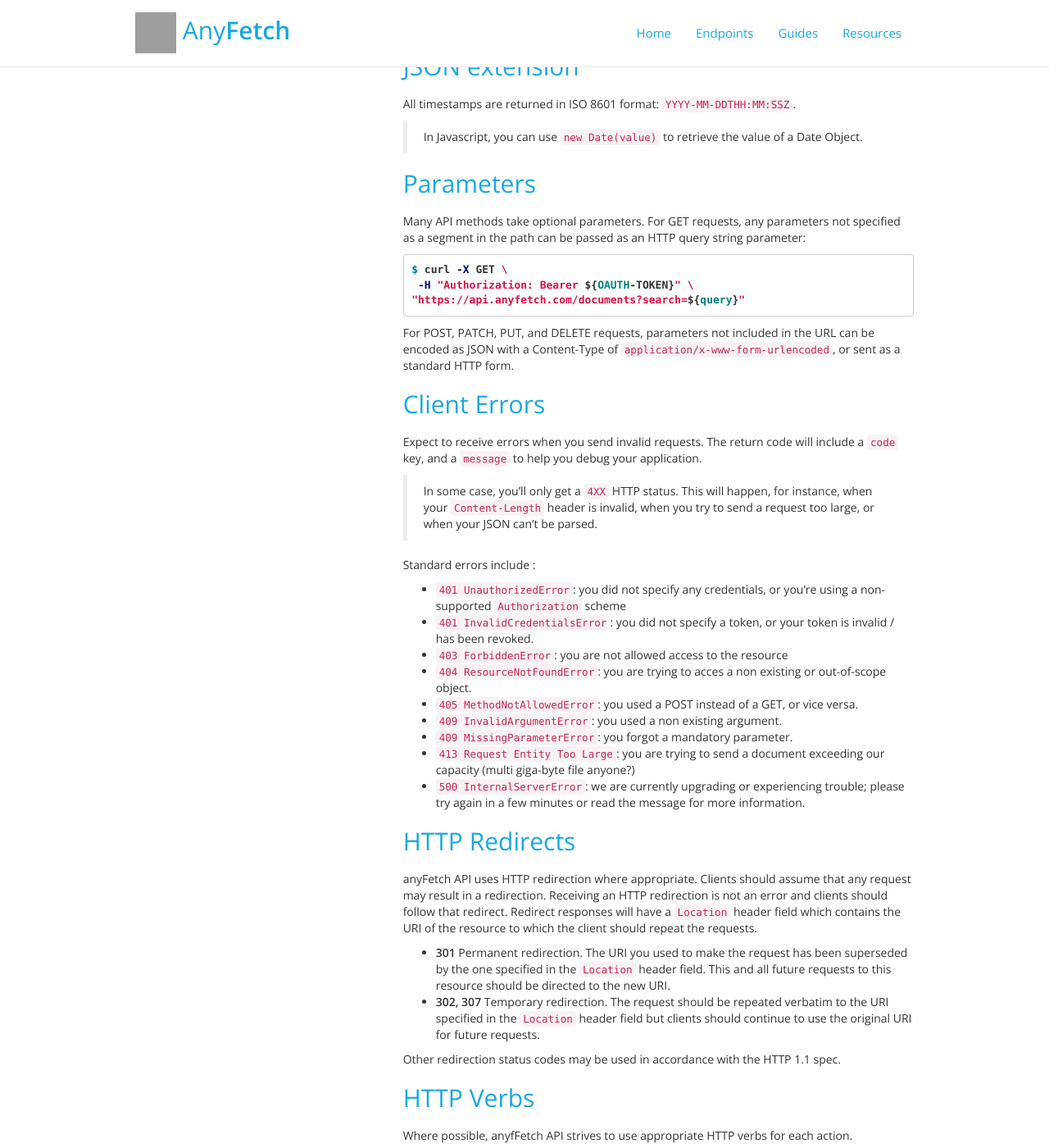
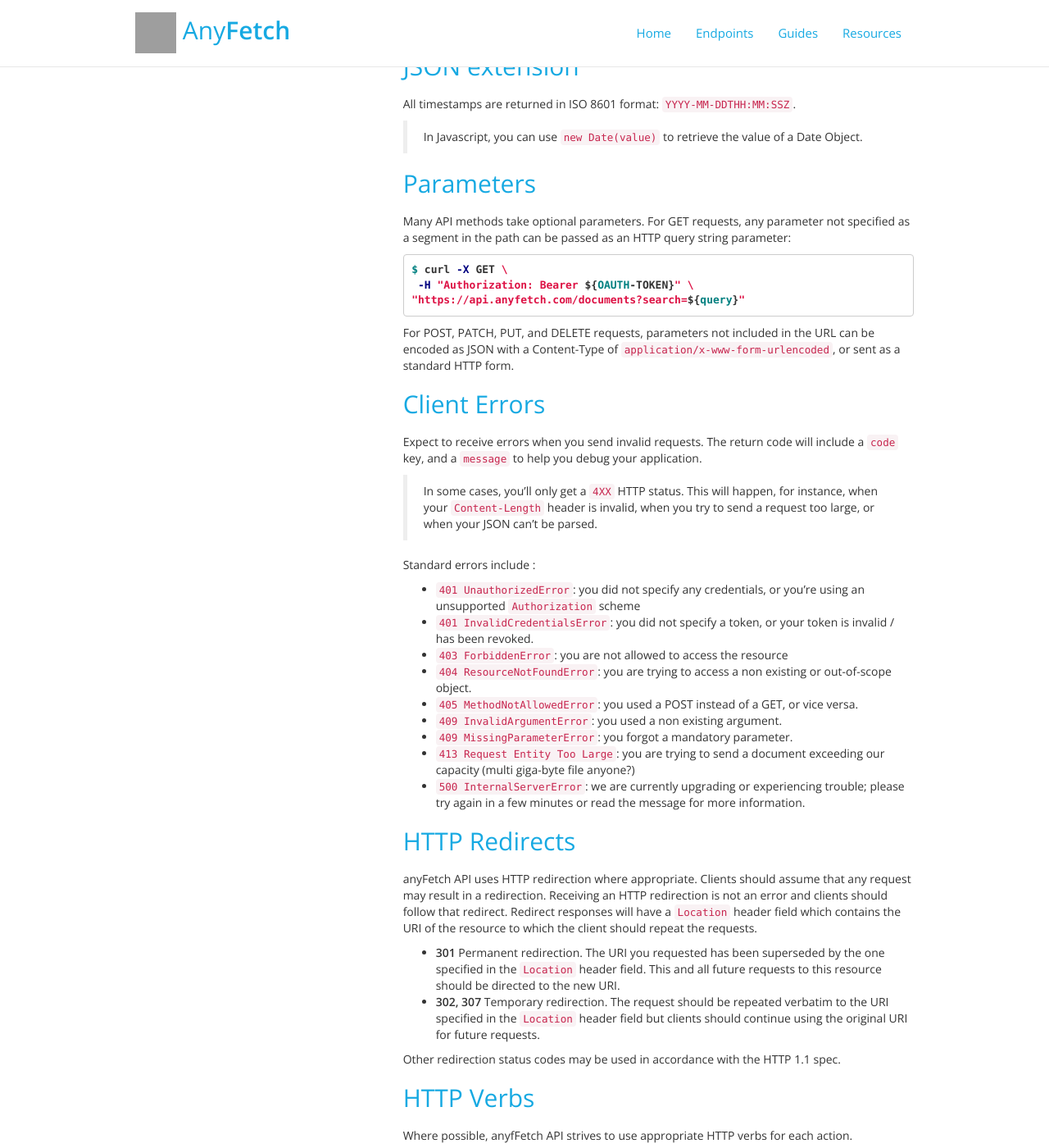
Before and after one commit to AnyFetch/developers.anyfetch.com, a Jekyll site: the page built from getting-started.md, in a window 1280 px wide and 1400 px high, scrolled down 1003 px. Shown: the whole window at 82% size. Built offline with Jekyll 4.4.1, drawn with Linux system fonts in a browser that asks for light colours; nearby versions of some CDN libraries; Markdown is read by kramdown in place of the engine named in the settings; some of the changed text lies outside the part shown; grey boxes are pictures that could not be loaded.

Commit message:
Corrected some typos in getting-started.md

````diff
--- a/getting-started.md
+++ b/getting-started.md
@@ -33,7 +33,7 @@ Access-Control-Allow-Origin: *
 }
 ```
 
-> Note: throughout this guide, we'll left out the `-v` flag. Add it when you want to see the headers.
+> Note: throughout this guide, we've left out the `-v` flag. Add it when you want to see the headers.
 
 ## JSON extension
 All timestamps are returned in ISO 8601 format: `YYYY-MM-DDTHH:MM:SSZ`.
@@ -42,7 +42,7 @@ All timestamps are returned in ISO 8601 format: `YYYY-MM-DDTHH:MM:SSZ`.
 
 ## Parameters
 
-Many API methods take optional parameters. For GET requests, any parameters not specified as a segment in the path can be passed as an HTTP query string parameter:
+Many API methods take optional parameters. For GET requests, any parameter not specified as a segment in the path can be passed as an HTTP query string parameter:
 
 ```sh
 $ curl -X GET \
@@ -56,14 +56,14 @@ For POST, PATCH, PUT, and DELETE requests, parameters not included in the URL ca
 
 Expect to receive errors when you send invalid requests. The return code will include a `code` key, and a `message` to help you debug your application.
 
-> In some case, you'll only get a `4XX` HTTP status. This will happen, for instance, when your `Content-Length` header is invalid, when you try to send a request too large, or when your JSON can't be parsed.
+> In some cases, you'll only get a `4XX` HTTP status. This will happen, for instance, when your `Content-Length` header is invalid, when you try to send a request too large, or when your JSON can't be parsed.
 
 Standard errors include :
 
-* `401 UnauthorizedError`: you did not specify any credentials, or you're using a non-supported `Authorization` scheme
+* `401 UnauthorizedError`: you did not specify any credentials, or you're using an unsupported `Authorization` scheme
 * `401 InvalidCredentialsError`: you did not specify a token, or your token is invalid / has been revoked.
-* `403 ForbiddenError`: you are not allowed access to the resource
-* `404 ResourceNotFoundError`: you are trying to acces a non existing or out-of-scope object.
+* `403 ForbiddenError`: you are not allowed to access the resource
+* `404 ResourceNotFoundError`: you are trying to access a non existing or out-of-scope object.
 * `405 MethodNotAllowedError`: you used a POST instead of a GET, or vice versa.
 * `409 InvalidArgumentError`: you used a non existing argument.
 * `409 MissingParameterError`: you forgot a mandatory parameter.
@@ -75,8 +75,9 @@ Standard errors include :
 
 anyFetch API uses HTTP redirection where appropriate. Clients should assume that any request may result in a redirection. Receiving an HTTP redirection is not an error and clients should follow that redirect. Redirect responses will have a `Location` header field which contains the URI of the resource to which the client should repeat the requests.
 
-- __301__ Permanent redirection. The URI you used to make the request has been superseded by the one specified in the `Location` header field. This and all future requests to this resource should be directed to the new URI.
-- __302, 307__ Temporary redirection. The request should be repeated verbatim to the URI specified in the `Location` header field but clients should continue to use the original URI for future requests.
+- __301__ Permanent redirection. The URI you requested has been superseded by the one specified in the `Location` header field. This and all future requests to this resource should be directed to the new URI.
+- __302, 307__ Temporary redirection. The request should be repeated verbatim to the URI specified in the `Location` header field but clients should continue using the original URI for future requests.
+
 
 Other redirection status codes may be used in accordance with the HTTP 1.1 spec.
 
````
